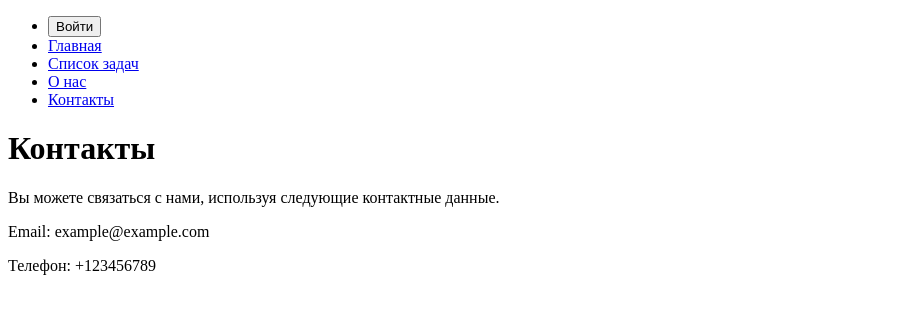
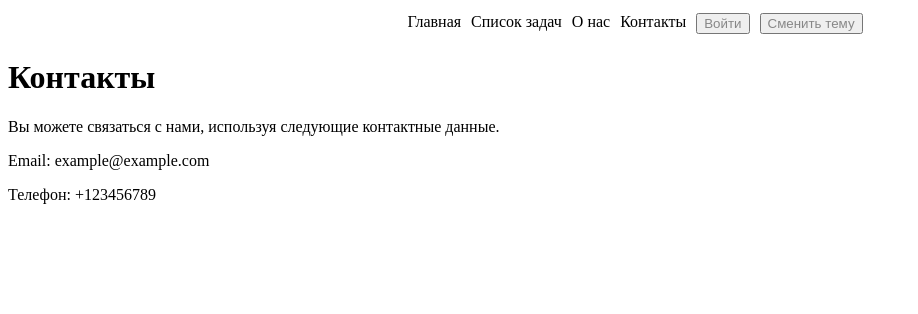
Before and after one commit to damirn29/web, a React (Vite) app in the folder web/: page /contact in a window 1280 px wide. Shown: the top 314 px of the page, without its empty margins (0-918 px from the left). Built offline with nearby package versions, Linux system fonts and the light colour scheme.

Commit message:
add styles

```diff
--- a/web/package.json
+++ b/web/package.json
@@ -14,7 +14,8 @@
     "react": "^18.2.0",
     "react-dom": "^18.2.0",
     "react-paginate": "^8.2.0",
-    "react-router-dom": "^6.22.2"
+    "react-router-dom": "^6.22.2",
+    "styled-components": "^6.1.8"
   },
   "devDependencies": {
     "@types/react": "^18.2.43",
--- a/web/src/App.tsx
+++ b/web/src/App.tsx
@@ -1,9 +1,19 @@
-import MainRouter from './mainRouter';
+import React, { useState } from 'react';
+import MainRouter from './MainRouter';
 
 function App() {
+  const [isAuth, setIsAuth] = useState(false);
+
+
+  const handleAuthentication = () => {
+    setIsAuth(!isAuth);
+  };
+
+
+
   return (
     <div>
-      <MainRouter isAuth={false} />
+      <MainRouter isAuth={isAuth} handleAuthentication={handleAuthentication} />
     </div>
   );
 }
--- a/web/src/MainRouter.tsx
+++ b/web/src/MainRouter.tsx
@@ -4,12 +4,12 @@ import Home from './pages/home/home';
 import Tasks from './pages/tasks/Tasks';
 import About from './pages/about/About';
 import Contact from './pages/contact/contact';
-import Navbar from './navbar/Navbar';
+import StyledNav from './navbar/Navbar';
 
 const MainRouter: React.FC<{ isAuth: boolean, handleAuthentication: () => void }> = ({ isAuth, handleAuthentication }) => {
   return (
     <div>
-      <Navbar isAuth={isAuth} handleAuthentication={handleAuthentication} />
+      <StyledNav isAuth={isAuth} handleAuthentication={handleAuthentication} />
       <Routes>
         <Route path="/" element={<Home />} />
         <Route path="/tasks" element={<Tasks />} />
--- a/web/src/navbar/Navbar.tsx
+++ b/web/src/navbar/Navbar.tsx
@@ -1,27 +1,76 @@
-// Navbar.tsx
-import React from 'react';
+import React, { useState } from 'react';
 import { Link } from 'react-router-dom';
+import styled, { createGlobalStyle } from 'styled-components';
+import * as colors from './colors';
 
 interface NavbarProps {
   isAuth: boolean;
   handleAuthentication: () => void;
 }
 
+const GlobalStyle = createGlobalStyle<{ isDarkTheme: boolean }>`
+  body {
+    background-color: ${({ isDarkTheme }) => (isDarkTheme ? colors.darkBackgroundColor : colors.lightBackgroundColor)};
+    color: ${({ isDarkTheme }) => (isDarkTheme ? colors.darkTextColor : colors.lightTextColor)};
+  }
+`;
+
+const StyledNav = styled.nav<{ isDarkTheme: boolean }>`
+  background-color: ${({ isDarkTheme }) => (isDarkTheme ? colors.darkBackgroundColor : colors.lightBackgroundColor)};
+  height: 30px;
+  border-radius: 10px;
+  display: flex;
+  justify-content: center;
+  align-items: center;
+`;
+
+const StyledUl = styled.ul`
+  list-style-type: none;
+  padding: 0;
+  display: flex;
+`;
+
+const StyledLi = styled.li`
+  margin-right: 10px;
+`;
+
+const StyledButton = styled.button<{ isDarkTheme: boolean }>`
+  color: ${({ isDarkTheme }) => (isDarkTheme ? colors.darkButtonColor : colors.lightButtonColor)};
+  cursor: pointer;
+`;
+
+const StyledLink = styled(Link)<{ isDarkTheme: boolean }>`
+  color: ${({ isDarkTheme }) => (isDarkTheme ? colors.darkTextColor : colors.lightTextColor)};
+  text-decoration: none;
+`;
+
 const Navbar: React.FC<NavbarProps> = ({ isAuth, handleAuthentication }) => {
+  const [isDarkTheme, setIsDarkTheme] = useState(false);
+
+  const toggleTheme = () => {
+    setIsDarkTheme(prevTheme => !prevTheme);
+  };
+
   return (
-    <nav>
-      <ul>
-        <li>
-          <button onClick={handleAuthentication}>
-            {isAuth ? 'Выйти' : 'Войти'}
-          </button>
-        </li>
-        <li><Link to="/">Главная</Link></li>
-        <li><Link to="/tasks">Список задач</Link></li>
-        <li><Link to="/about">О нас</Link></li>
-        <li><Link to="/contact">Контакты</Link></li>
-      </ul>
-    </nav>
+    <>
+      <GlobalStyle isDarkTheme={isDarkTheme} />
+      <StyledNav isDarkTheme={isDarkTheme}>
+        <StyledUl>
+          <StyledLi><StyledLink to="/" isDarkTheme={isDarkTheme}>Главная</StyledLink></StyledLi>
+          <StyledLi><StyledLink to="/tasks" isDarkTheme={isDarkTheme}>Список задач</StyledLink></StyledLi>
+          <StyledLi><StyledLink to="/about" isDarkTheme={isDarkTheme}>О нас</StyledLink></StyledLi>
+          <StyledLi><StyledLink to="/contact" isDarkTheme={isDarkTheme}>Контакты</StyledLink></StyledLi>
+          <StyledLi>
+            <StyledButton onClick={handleAuthentication} isDarkTheme={isDarkTheme}>
+              {isAuth ? 'Выйти' : 'Войти'}
+            </StyledButton>
+          </StyledLi>
+          <StyledLi>
+            <StyledButton onClick={toggleTheme} isDarkTheme={isDarkTheme}>Сменить тему</StyledButton>
+          </StyledLi>
+        </StyledUl>
+      </StyledNav>
+    </>
   );
 };
 
--- /dev/null
+++ b/web/src/navbar/colors.ts
@@ -0,0 +1,6 @@
+export const lightTextColor = '#000000';
+export const darkTextColor = '#dddddd';
+export const lightBackgroundColor = '#ffffff';
+export const darkBackgroundColor = '#333333';
+export const lightButtonColor = '#878787';
+export const darkButtonColor = '#aaaaaa';
--- a/web/src/pages/about/About.tsx
+++ b/web/src/pages/about/About.tsx
@@ -1,10 +1,22 @@
 import React from 'react';
+import styled from 'styled-components';
+import { lightTextColor } from '../../navbar/colors';
+
+const StyledHeading = styled.h1`
+  color: ${lightTextColor};
+`;
+
+const StyledParagraph = styled.p`
+  color: ${lightTextColor};
+`;
 
 const About: React.FC = () => {
   return (
     <div>
-      <h1>О нас</h1>
-      <p>Это страница с информацией о нашей команде или о проекте.</p>
+      <StyledHeading>О нас</StyledHeading>
+      <StyledParagraph>
+        Это страница с информацией о нашей команде или о проекте.
+      </StyledParagraph>
     </div>
   );
 }
--- a/web/src/pages/tasks/Tasks.tsx
+++ b/web/src/pages/tasks/Tasks.tsx
@@ -1,6 +1,7 @@
 import React, { useState, useEffect } from 'react';
 import { Table, Select, Button } from 'antd';
 import axios from 'axios';
+import styled from 'styled-components';
 
 const { Option } = Select;
 
@@ -10,6 +11,20 @@ interface Todo {
   title: string;
   completed: boolean;
 }
+
+const CustomTable = styled(Table)`
+  .ant-table-thead > tr > th {
+    background-color: #f0f0f0;
+  }
+
+  .ant-table-tbody > tr.ant-table-row {
+    background-color: #ffffff;
+  }
+
+  .ant-table-tbody > tr.ant-table-row.completed {
+    background-color: lightgreen;
+  }
+`;
 
 function App() {
   const [dataSource, setDataSource] = useState<Todo[]>([]);
@@ -81,11 +96,12 @@ function App() {
 
   return (
     <div>
-      <Table
+      <CustomTable
         dataSource={dataSource}
         columns={columns}
         loading={loading}
         pagination={false}
+        rowClassName={(record) => record.completed ? 'completed' : ''}
       />
 
       <Select defaultValue={pageSize} onChange={handleChangePageSize}>
```
Also changed, not shown: 1 other file (tests, documents, lock files or other folders).
